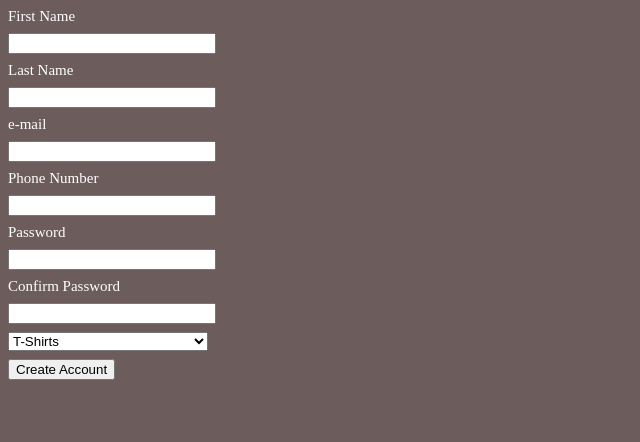
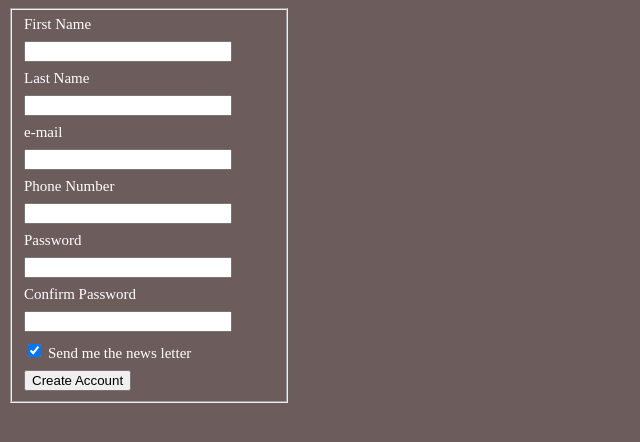
Before and after one commit to santidev29/Full-Stack, a plain HTML site: page index.html in a window 1280 px wide. Shown: the whole page, without its empty margins (0-640 px from the left). Drawn offline with Linux system fonts and the light colour scheme.

Commit message:
30-3-2022

```diff
--- a/index.html
+++ b/index.html
@@ -13,7 +13,11 @@
 
   form {
     align-items: center;
-    padding-top: 30px;
+  }
+
+  fieldset {
+  max-width: 100%;
+  margin: auto;
 }
 
 }
@@ -35,7 +39,7 @@ form {
 
 input {
   max-width: 200px;
-  min-width: 200px;
+  /*min-width: 200px;*/
   height: 15px;
 }
 
@@ -43,10 +47,19 @@ input {
   max-width: 200px;
 }
 
+.x {
+  min-width: none;
+}
+
+fieldset {
+  max-width: 250px;
+}
+
 </style>
 
 <body>
 
+      <fieldset>
         <form action="http://httpbin.org/post" method="POST">
           <label for="firstName">First Name</label>
           <input type="text" id="firstName" name="firstName">
@@ -66,24 +79,16 @@ input {
           <label for="confirm-password">Confirm Password</label>
           <input type="password" id="confirm-password" name="confirm-password">
 
-    <select class="carselect" name="fashion">
-      <optgroup label="Clothing">
-        <option value="t_shirt">T-Shirts</option>
-        <option value="sweater">Sweaters</option>
-        <option value="coats">Coats</option>
-      </optgroup>
-      <optgroup label="Foot Wear">
-        <option value="sneakers">Sneakers</option>
-        <option value="boots">Boots</option>
-        <option value="sandals">Sandals</option>
-      </optgroup>
-    </select>
+          <div>
+            <input class="x" type="checkbox" id="newsletter" name="news_letter" checked>
+            <label for="newsletter">Send me the news letter</label>
+          </div>
 
           <div>
             <button type="submit">Create Account</button>
           </div>
-
         </form>
+    </fieldset>
 
 </body>
 
```
Lines whose indentation alone changed are shown as unchanged.
